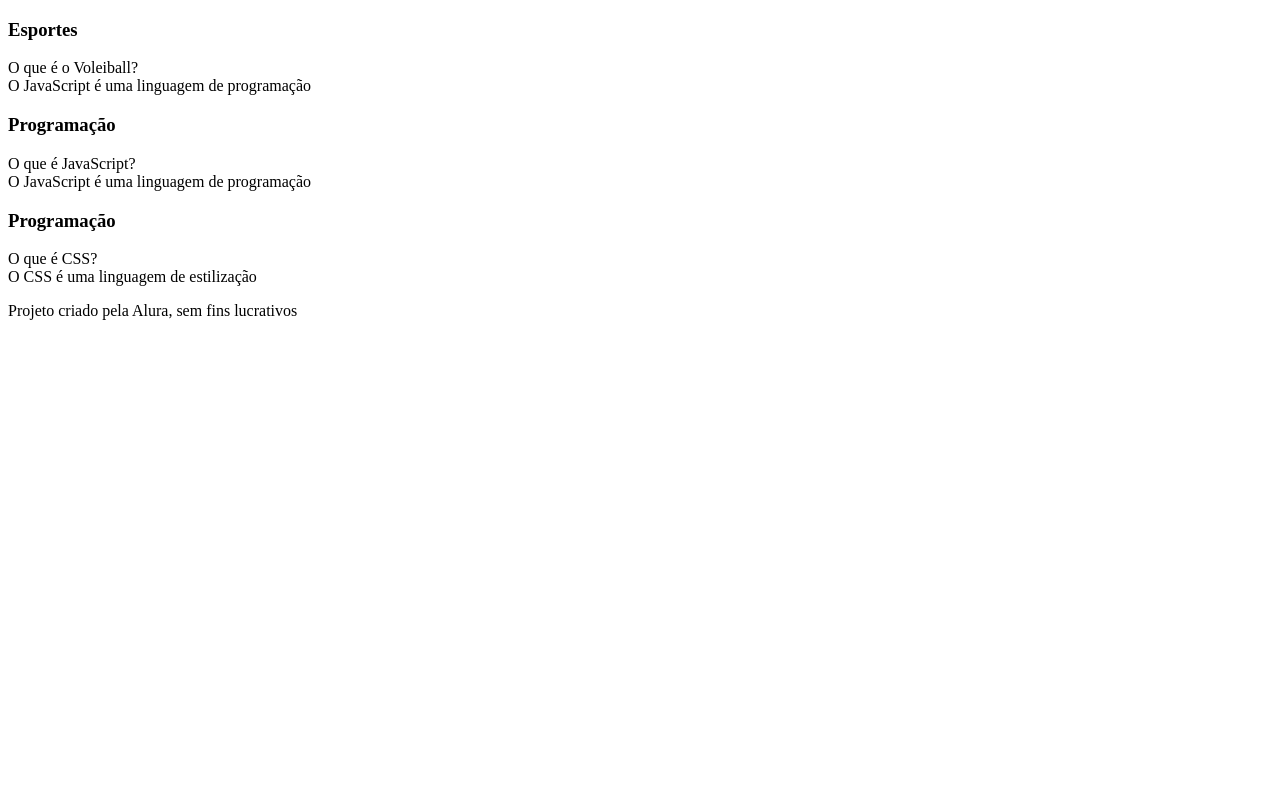
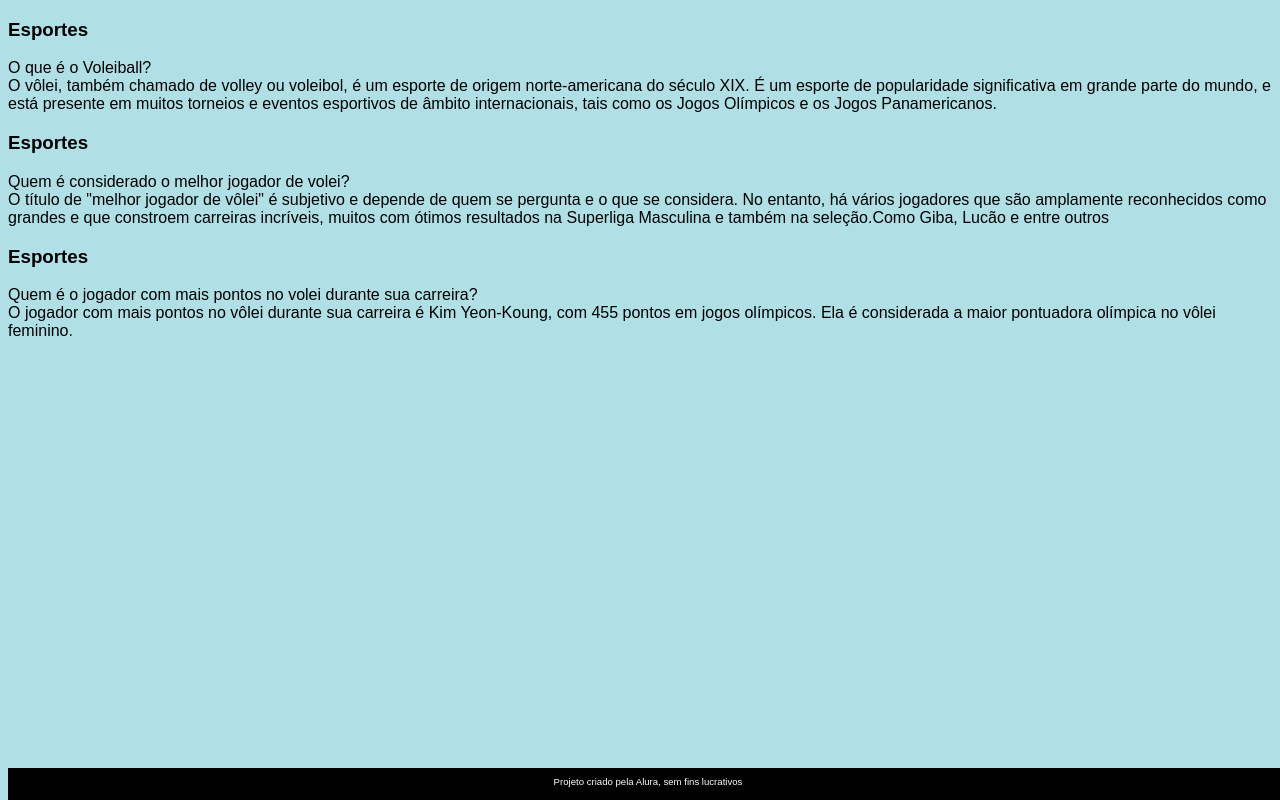
Before and after one commit to joaogabreilsoares/Flashcards-2-B, a plain HTML site: page index.html in a window 1280 px wide. Drawn offline with Linux system fonts and the light colour scheme; files that its build step writes are made by us from their sources.

Commit message:
Add files via upload

```diff
--- a/index.html
+++ b/index.html
@@ -3,6 +3,7 @@
 <head>
     <meta charset="UTF-8">
     <meta name="viewport" content="width=device-width, initial-scale=1.0">
+    <link rel="stylesheet" href="assets/style.css">
     <title>Flashcard</title>
 </head>
 <body>
@@ -15,29 +16,36 @@
                         O que é o Voleiball?
                     </div>
                     <div class="cartao__conteudo__resposta">
-                        O JavaScript é uma linguagem de programação
+                        O vôlei, também chamado de volley ou voleibol, é um esporte de origem norte-americana do século XIX. É um esporte de popularidade
+                         significativa em grande parte do mundo, e está presente em muitos torneios e eventos esportivos de âmbito internacionais, tais
+                         como os Jogos Olímpicos e os Jogos Panamericanos.
+
                     </div>
                 </div>
             </article>
             <article class="catao">
                 <div class="cartao__conteudo">
-                    <h3>Programação</h3>
+                    <h3>Esportes</h3>
                     <div class="cartao__conteudo__pergunta">
-                        O que é JavaScript?
+                        Quem é considerado o melhor jogador de volei?
                     </div>
                     <div class="cartao__conteudo__resposta">
-                        O JavaScript é uma linguagem de programação
+                        O título de "melhor jogador de vôlei" é subjetivo e depende de quem se pergunta e o que se considera. No entanto, há vários jogadores que são
+                         amplamente reconhecidos como grandes e que constroem carreiras incríveis, muitos com ótimos resultados na Superliga Masculina e também na
+                          seleção.Como Giba, Lucão e entre outros
+
                     </div>
                 </div>
             </article>
             <article class="catao">
                 <div class="cartao__conteudo">
-                    <h3>Programação</h3>
+                    <h3>Esportes</h3>
                     <div class="cartao__conteudo__pergunta">
-                        O que é CSS?
+                        Quem é o jogador com mais pontos no volei durante sua carreira?
                     </div>
                     <div class="cartao__conteudo__resposta">
-                        O CSS é uma linguagem de estilização
+                        O jogador com mais pontos no vôlei durante sua carreira é Kim Yeon-Koung, com 455 pontos em jogos olímpicos.
+                         Ela é considerada a maior pontuadora olímpica no vôlei feminino.
                     </div>
                 </div>
             </article>
--- /dev/null
+++ b/style.css
@@ -0,0 +1,20 @@
+footer {
+    background-color: black;
+    color: white;
+    position: fixed;
+    bottom: 0;
+    width: 100%;
+    height: 2rem;
+}
+footer p {
+    text-align: center;
+    font-size: 0.6rem;
+    margin-top: 0.5rem;
+}
+body {
+    background-color: bisque;
+    font-family: Bai Jamjuree;
+}
+body{background-color: powderblue;
+font-family: Arial, Helvetica, sans-serif;
+}
```
